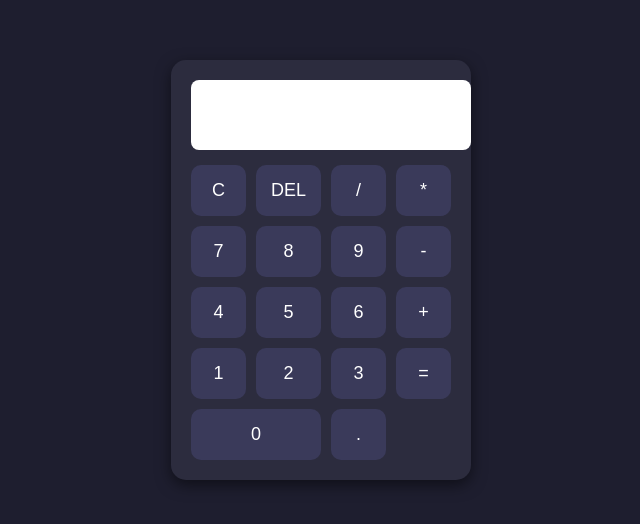
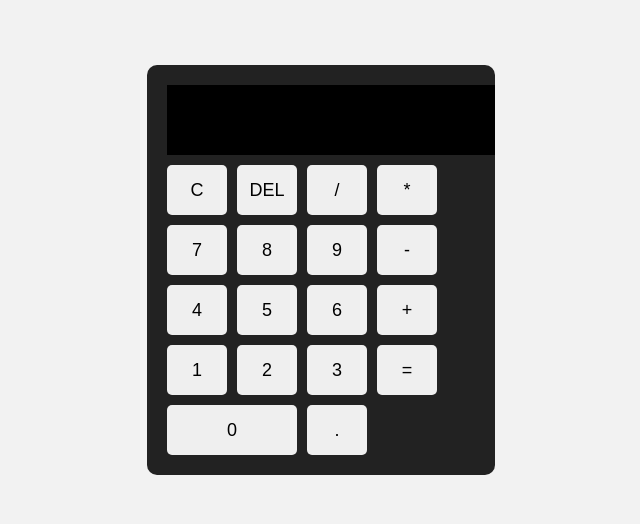
Before and after one commit to THOUFEEKA-hub/Calculator-Creation, a plain HTML site: page index.html in a window 1280 px wide. Shown: the part 138-662 px from the top of the page, without its empty margins (319-959 px from the left). Drawn offline with Linux system fonts and the light colour scheme.

Commit message:
Update style.css

```diff
--- a/style.css
+++ b/style.css
@@ -1,56 +1,48 @@
 body {
+    font-family: Arial;
     display: flex;
     justify-content: center;
     align-items: center;
     height: 100vh;
-    background: #1e1e2f;
-    font-family: Arial, sans-serif;
+    background: #f2f2f2;
 }
 
 .calculator {
-    background: #2c2c3e;
+    background: #222;
     padding: 20px;
-    border-radius: 15px;
-    box-shadow: 0 5px 15px rgba(0,0,0,0.5);
-    width: 260px;
+    border-radius: 10px;
 }
 
 #display {
     width: 100%;
     height: 50px;
     font-size: 22px;
-    margin-bottom: 15px;
+    margin-bottom: 10px;
     text-align: right;
     padding: 10px;
     border: none;
-    border-radius: 8px;
     outline: none;
-    background: #fff;
+
+    background: #000;   /* dark background */
+    color: #fff;        /* white text */
 }
 
 .buttons {
     display: grid;
-    grid-template-columns: repeat(4, 1fr);
+    grid-template-columns: repeat(4, 60px);
     gap: 10px;
 }
 
 button {
-    padding: 15px;
+    height: 50px;
     font-size: 18px;
     border: none;
-    border-radius: 10px;
     cursor: pointer;
-    background: #3a3a5a;
-    color: white;
-    transition: 0.2s;
+    border-radius: 5px;
 }
 
 button:hover {
-    background: #57577a;
-}
-
-button:active {
-    transform: scale(0.95);
+    background: #ddd;
 }
 
 .zero {
```
